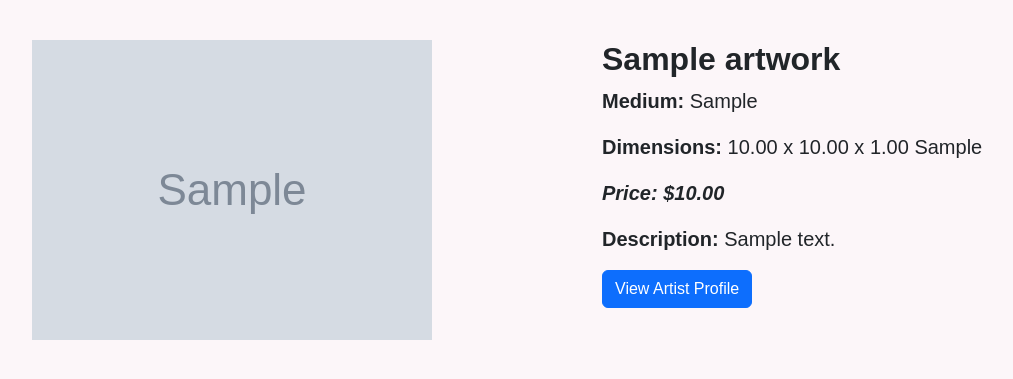
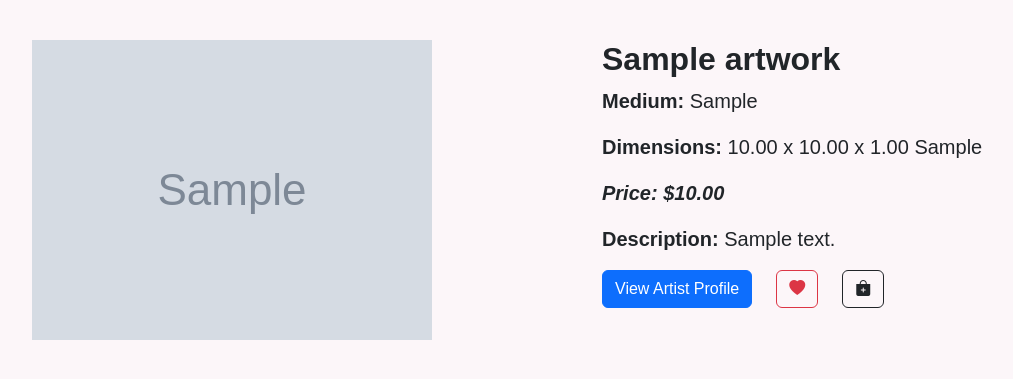
Before and after one commit to Ruhinda01/ArtElevate, a Flask app: page /artwork/1 in a window 1280 px wide. Shown: the part 56-435 px from the top of the page, without its empty margins (50-1063 px from the left). Run offline with Flask 3, Linux system fonts and the light colour scheme; a user stored in the database is signed in; tables that the repository leaves empty hold one stand-in row (values such as "Sample post"); grey boxes marked "Sample" are stand-in pictures; some libraries are stand-ins or nearby versions.

Commit message:
changes to UI and database empty

```diff
--- a/app/templates/artwork_details.html
+++ b/app/templates/artwork_details.html
@@ -11,7 +11,25 @@
             <p class="fw-normal fs-5"><strong>Dimensions:</strong> {{ artwork.width }} x {{ artwork.height }} x {{ artwork.depth }} {{ artwork.unit }}</p>
             <p class="fw-bold fs-5 fst-italic"><strong>Price:</strong> ${{ artwork.price }}</p>
             <p class="fw-normal fs-5"><strong>Description:</strong> {{ artwork.description }}</p>
-            <a href="{{ url_for('artist_profile.view_profile', artist_id=artwork.artist_id) }}" class="btn btn-primary">View Artist Profile</a>
+            <div class="row">
+                <div class="col-auto">
+                    <a href="{{ url_for('artist_profile.view_profile', artist_id=artwork.artist_id) }}" class="btn btn-primary">View Artist Profile</a>
+                </div>
+                <div class="col-auto">
+                    <form action="{{ url_for('favorites.add_favorite', artwork_id=artwork.id) }}" method="post">
+                        <button class="btn btn-outline-danger" type="submit">
+                            <i class="bi bi-heart-fill"></i>
+                        </button>
+                    </form>
+                </div>
+                <div class="col-auto">
+                    <form action="{{ url_for('shopping_cart.add_shopping_cart', artwork_id=artwork.id) }}" method="post">
+                        <button class="btn btn-outline-dark" type="submit">
+                            <i class="bi bi-bag-plus-fill"></i>
+                        </button>
+                    </form>
+                </div>
+            </div>
         </div>
     </div>
 {% endblock %}
```
Also changed, not shown: instance/artelevate.db.
